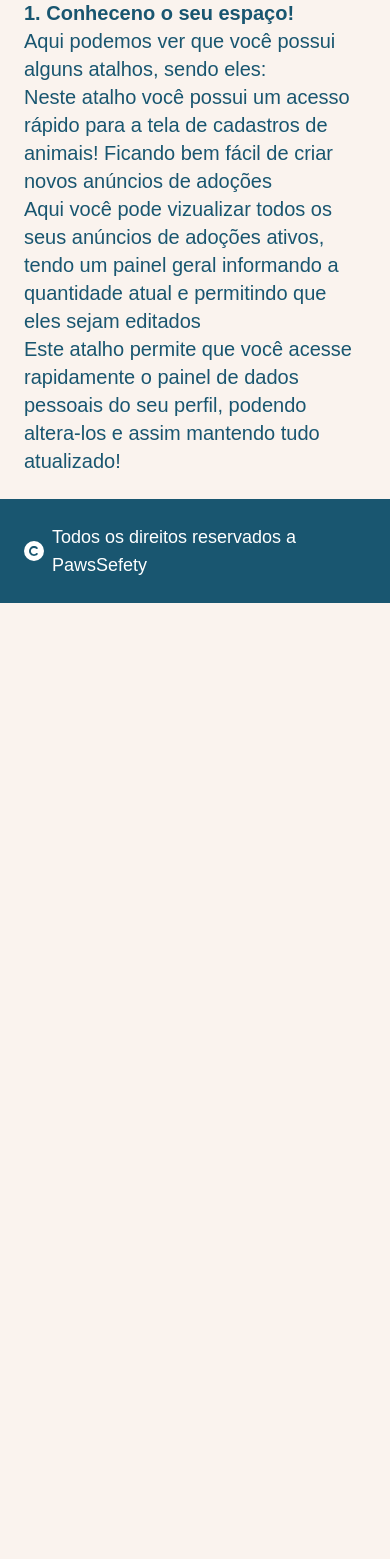
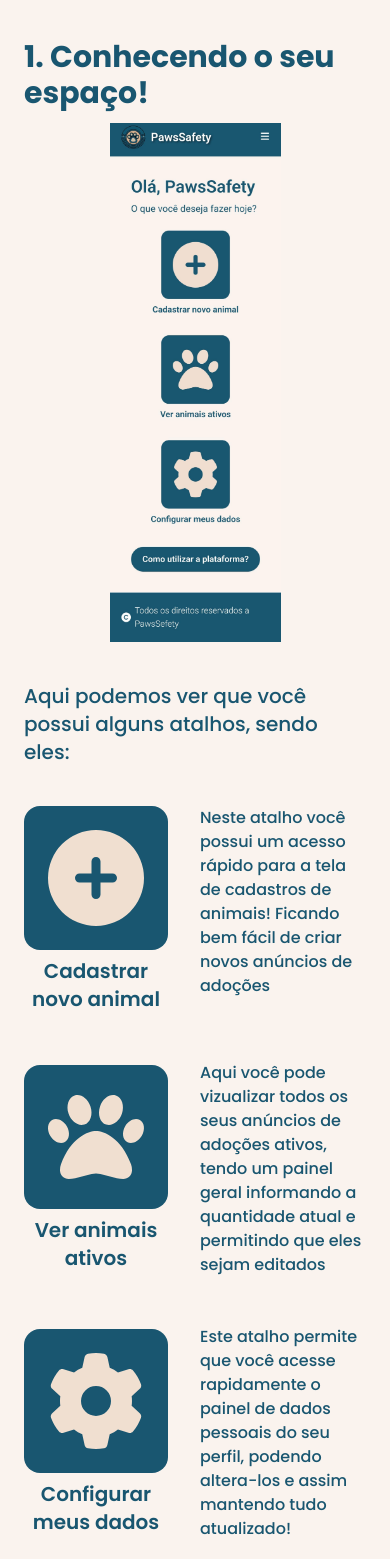
Before and after one commit to FatecFranca/DSM-G06-PI3-2024-2, a Next.js app in the folder front-end/: page /manual-de-uso in a window 390 px wide. Shown: the part 269-1828 px from the top of the page. Before the commit the page ends 872 px from the top, so only its background shows below. Built offline with nearby package versions, Linux system fonts and the light colour scheme.

Commit message:
Inicio da estruturação da página do Manual de Uso

```diff
--- a/front-end/package.json
+++ b/front-end/package.json
@@ -14,6 +14,7 @@
     "@fortawesome/free-regular-svg-icons": "^6.6.0",
     "@fortawesome/free-solid-svg-icons": "^6.6.0",
     "@fortawesome/react-fontawesome": "^0.2.2",
+    "@next/font": "^14.2.15",
     "axios": "^1.7.7",
     "dotenv": "^16.4.5",
     "next": "15.0.1",
--- a/front-end/src/app/layout.tsx
+++ b/front-end/src/app/layout.tsx
@@ -1,10 +1,16 @@
 
 import type { Metadata } from "next";
+import { Poppins } from 'next/font/google'
 import "./globals.css";
 
 export const metadata: Metadata = {
   title: "PawsSefety"
 };
+
+const poppins = Poppins({
+  subsets: ['latin'],
+  weight: ['100', '200', '300' , '400', '500', '600' , '700', '800', '900'],
+})
 
 export default function RootLayout({
   children,
@@ -12,10 +18,10 @@ export default function RootLayout({
   children: React.ReactNode;
 }>) {
   return (
-      <html lang="pt-br">
-        <body>
-          {children}
-        </body>
-      </html>
+    <html lang="pt-br">
+      <body className={poppins.className}>
+        {children}
+      </body>
+    </html>
   );
 }
--- a/front-end/src/app/manual-de-uso/page.tsx
+++ b/front-end/src/app/manual-de-uso/page.tsx
@@ -1,6 +1,11 @@
 import { Footer } from "@/components/home/footer";
 import { Header } from "@/components/home/header";
+import { Icon } from "@/components/ui/Icon";
 import { PageName } from "@/components/ui/PageName";
+import { faCircle } from "@fortawesome/free-regular-svg-icons";
+import { faCirclePlus } from "@fortawesome/free-solid-svg-icons/faCirclePlus";
+import { faGear } from "@fortawesome/free-solid-svg-icons/faGear";
+import { faPaw } from "@fortawesome/free-solid-svg-icons/faPaw";
 
 export default function Page() {
     return (
@@ -8,39 +13,69 @@ export default function Page() {
             <Header />
             <main className="flex-grow flex-col">
                 <PageName label="Manual de Uso" />
-                <div className="text-deep-blue font-medium text-xl p-6">
+                <div className="text-deep-blue font-medium text-xl p-6 gap-10 flex flex-col">
                     <p>Olá! Por aqui você vai aprender como utilizar a plataforma de uma forma simples e direta!</p>
-                    <div>
-
-                        <p className="font-bold">1. Conheceno o seu espaço!</p>
-                        <img
-                            src=""
-                            alt=""
+                    <div className="items-center flex flex-col gap-3">
+                        <p className="font-bold text-3xl">1. Conhecendo o seu espaço!</p>
+                        <div className="w-1/2 flex items-center justify-center">
+                            <img className="lg:hidden flex object-cover"
+                                src="/menu-ong-celular.jpg"
+                                alt="Menus da ONG no Celular"
                             />
+                            <img className="hidden lg:flex object-cover"
+                                src="/menu-ong-celular.jpg"
+                                alt="Menus da ONG no Celular"
+                            />
+                        </div>
                     </div>
 
-                   <p>Aqui podemos ver que você possui alguns atalhos, sendo eles:</p>
-                   <div>
+                    <p>Aqui podemos ver que você possui alguns atalhos, sendo eles:</p>
+                    <div className="flex flex-col items-center gap-12">
+                        <div className="flex flex-row gap-8">
+                            <div className="flex flex-col justify-center items-center">
+                                <div>
+                                    <Icon size={1} icon={faCirclePlus} />
+                                </div>
+                                <p className="font-semibold text-center">Cadastrar novo animal</p>
+                            </div>
+                            <p className="text-base">Neste atalho você possui um acesso rápido para a tela de cadastros de animais! Ficando bem fácil de criar novos anúncios de adoções</p>
+                        </div>
+                        <div className="flex flex-row gap-8">
+                            <div className="flex flex-col justify-center items-center">
+                                <div>
+                                    <Icon size={1} icon={faPaw} />
+                                </div>
+                                <p className="font-semibold text-center">Ver animais ativos</p>
+                            </div>
+                            <p className="text-base">Aqui você pode vizualizar todos os seus anúncios de adoções ativos, tendo um painel geral informando a quantidade atual e permitindo que eles sejam editados</p>
+                        </div>
+                        <div className="flex flex-row gap-8">
+                            <div className="flex flex-col justify-center items-center">
+                                <div>
+                                    <Icon size={1} icon={faGear} />
+                                </div>
+                                <p className="font-semibold text-center">Configurar meus dados</p>
+                            </div>
+                            <p className="text-base">Este atalho permite que você acesse rapidamente o painel de dados pessoais do seu perfil, podendo altera-los e  assim mantendo tudo atualizado! </p>
+                        </div>
+                    </div>
+
+                    <div className="items-center flex flex-col gap-3">
+                        <p className="font-bold text-3xl">2. Cadastrando um animal!</p>
                         <div>
                             <img src="" alt="" />
-                            <p>Neste atalho você possui um acesso rápido para a tela de cadastros de animais! Ficando bem fácil de criar novos anúncios de adoções</p>
+                            <p>Nesta primeira parte você pode informar qual animal está sendo cadastrado, assim como seu nome, fotos  e raça se tiver</p>
                         </div>
-                   </div>
 
-                   <div>
                         <div>
                             <img src="" alt="" />
-                            <p>Aqui você pode vizualizar todos os seus anúncios de adoções ativos, tendo um painel geral informando a quantidade atual e permitindo que eles sejam editados</p>
+                            <p>Aqui é possivel informar algumas informações mais detalhadas sobre o animal cadastrado</p>
                         </div>
-                   </div>
 
-                   <div>
                         <div>
-                            <img src="" alt="" />
-                            <p>Este atalho permite que você acesse rapidamente o painel de dados pessoais do seu perfil, podendo altera-los e  assim mantendo tudo atualizado! </p>
+                            <p>Para finalizar, a plataforma permite que você insiramais informações para ajudar o adotante a escolher o animal ideal para perfil dele!</p>
                         </div>
-                   </div>
-
+                    </div>
                 </div>
             </main>
             <Footer />
--- a/front-end/src/app/ong/home/page.tsx
+++ b/front-end/src/app/ong/home/page.tsx
@@ -11,6 +11,8 @@ export default function Page() {
 
             <main className="flex-grow items-center justify-center flex flex-col text-deep-blue text-lg">
                 <MenuONG />
+
+
             </main>
 
 
--- a/front-end/src/app/page.tsx
+++ b/front-end/src/app/page.tsx
@@ -32,7 +32,7 @@ export default function Home() {
           <div className="flex gap-6 w-screen flex-wrap justify-center">
             <Icon size={2} icon={faPaw} onClick={() => {router.push('/adocoes')}}/>
             <Icon size={2} icon={faCircleUser}  onClick={() => {router.push('/cadastro')}}/>
-            <Icon size={2} icon={faQuestion}  onClick={() => {router.push('/duvidas')}}/>
+            <Icon size={2} icon={faQuestion}  onClick={() => {router.push('/sobre')}}/>
           </div>
 
           <div className="grid gap-10 md:grid-cols-2 lg:grid-cols-3 lg:w-5/6 2xl:grid-cols-4 max-w-screen mx-auto justify-items-center ">
--- a/front-end/src/components/home/footer.tsx
+++ b/front-end/src/components/home/footer.tsx
@@ -5,7 +5,7 @@ export const Footer = () => {
     return (
         <footer className="bg-deep-blue w-full flex justify-center items-center text-white p-6 text-lg gap-2 font-light">
             <FontAwesomeIcon className="size-5" icon={faCopyright}/>
-            <p>Todos os direitos reservados a PawsSefety</p>
+            <p>Todos os direitos reservados a PawsSafety</p>
         </footer>
     )
 }
```
Also changed, not shown: front-end/public/menu-ong-celular.jpg (added), 1 other file (tests, documents, lock files or other folders).
